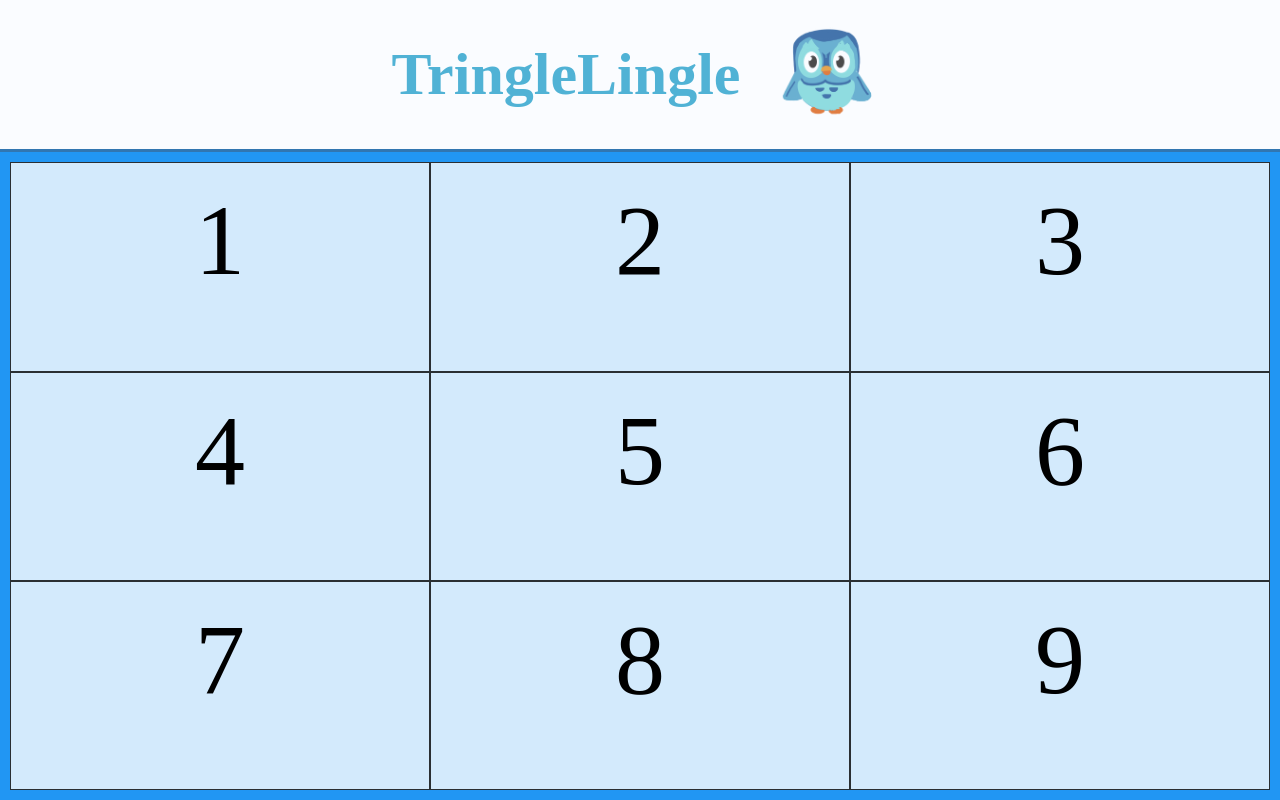
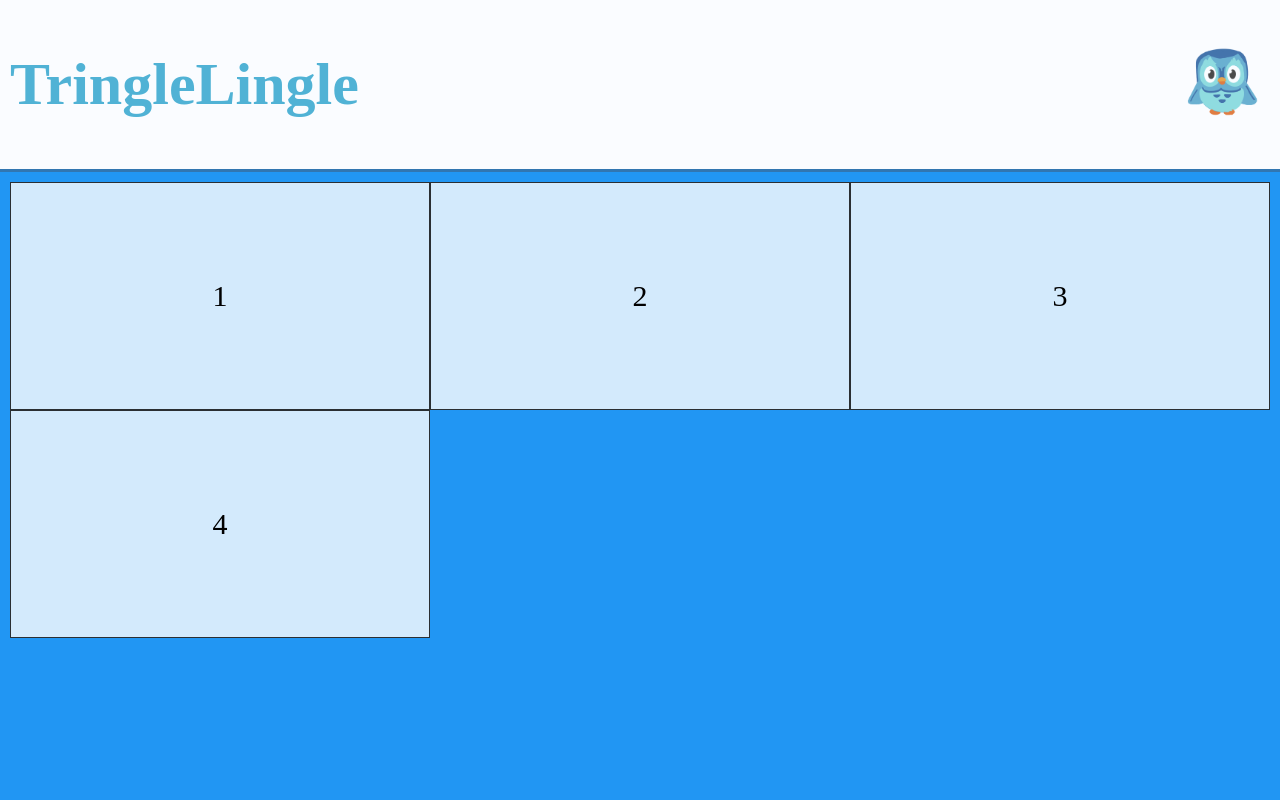
Before and after one commit to Coenicorn/tringlelingle, a website: page static/login.html in a window 1280 px wide. Drawn offline with Linux system fonts and the light colour scheme.

Commit message:
Update login.html

```diff
--- a/static/login.html
+++ b/static/login.html
@@ -8,20 +8,23 @@
     <link href="https://db.onlinewebfonts.com/c/14936bb7a4b6575fd2eee80a3ab52cc2?family=Feather+Bold" rel="stylesheet" id="font">
     <link rel="icon" href="images/Mascotte.png" id="RareVogel">
     <style>
-        {
-        box-sizing: border-box;
+      * {
+        box-sizing: border-box; /* Include padding and border in element's total width and height */
       }
       body {
         display: flex;
         flex-direction: column;
         margin: 0;
         height: 100vh;
-        overflow-x: hidden;
+        overflow-x: hidden; /* Prevent horizontal overflow */
       }
       .topbar {
+        display: flex;
         flex: 0 1 auto;
         width: 100%;
         align-items: center;
+        justify-content: space-between; /* Ensure content is spaced out */
+        padding: 10px; /* Add some padding */
       }
       #RareVogel {
         height: auto;
@@ -36,39 +39,43 @@
         grid-template-rows: auto auto auto;
         background-color: #2196F3;
         padding: 10px;
+        flex-grow: 1;
       }
       .grid-item {
         background-color: rgba(255, 255, 255, 0.8);
         border: 1px solid rgba(0, 0, 0, 0.8);
         padding: 20px;
-        font-size: 100px;
+        font-size: 30px;
         text-align: center;
+        display: flex;
+        justify-content: center;
+        align-items: center;
       }
+      @media (max-width: 600px) {
         .grid-container {
-        display: grid;
-        grid-template-columns: auto auto auto;
-        grid-template-rows: auto auto auto;
-        background-color: #2196F3;
-        padding: 10px;
-        flex-grow: 1;
+          grid-template-columns: auto;
+        }
+        .topbar {
+          flex-direction: column; /* Stack items vertically on small screens */
+          align-items: center;
+        }
+        #RareVogel {
+          width: 50px; /* Adjust size for smaller screens */
+        }
       }
     </style>
+</head>
+<body>
   <div class="topbar">
     <h1>TringleLingle</h1>
-      <img src="images/Mascotte.png" alt="RareVogel" id="RareVogel"></a>
+    <img src="images/Mascotte.png" height="auto" width="100px">
   </div>
-</head>
-<body>
   <div class="grid-container">
     <div class="grid-item">1</div>
     <div class="grid-item">2</div>
     <div class="grid-item">3</div>
     <div class="grid-item">4</div>
-    <div class="grid-item">5</div>
-    <div class="grid-item">6</div>
-    <div class="grid-item">7</div>
-    <div class="grid-item">8</div>
-    <div class="grid-item">9</div>
+    <!-- Add more grid items as needed -->
   </div>
 </body>
 </html>
```
Lines whose indentation alone changed are shown as unchanged.
